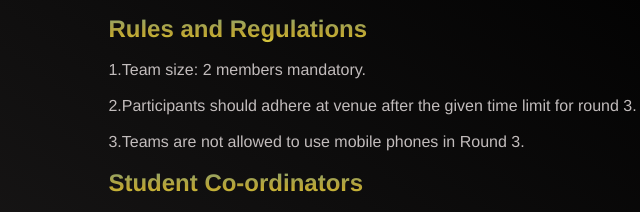
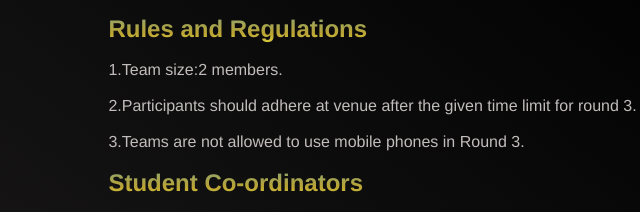
Before and after one commit to LEOFEST/LEOFEST2k24, a website: page quiz.html in a window 1280 px wide. Shown: the part 446-658 px from the top of the page, 34-674 px from the left. Drawn offline with Linux system fonts and the light colour scheme.

Commit message:
Update quiz.html

```diff
--- a/quiz.html
+++ b/quiz.html
@@ -50,7 +50,7 @@
           on a full-fledged quest to uncover hidden secrets and solve
           a mysterious case.</p>
              <br> <h2>Rules and Regulations</h2><br>
-              <p>1.Team size: 2 members mandatory.<br><br>
+              <p>1.Team size:2 members.<br><br>
                  2.Participants should adhere at venue after
                 the given time limit for round 3.<br><br>
                  3.Teams are not allowed to use mobile phones
```
